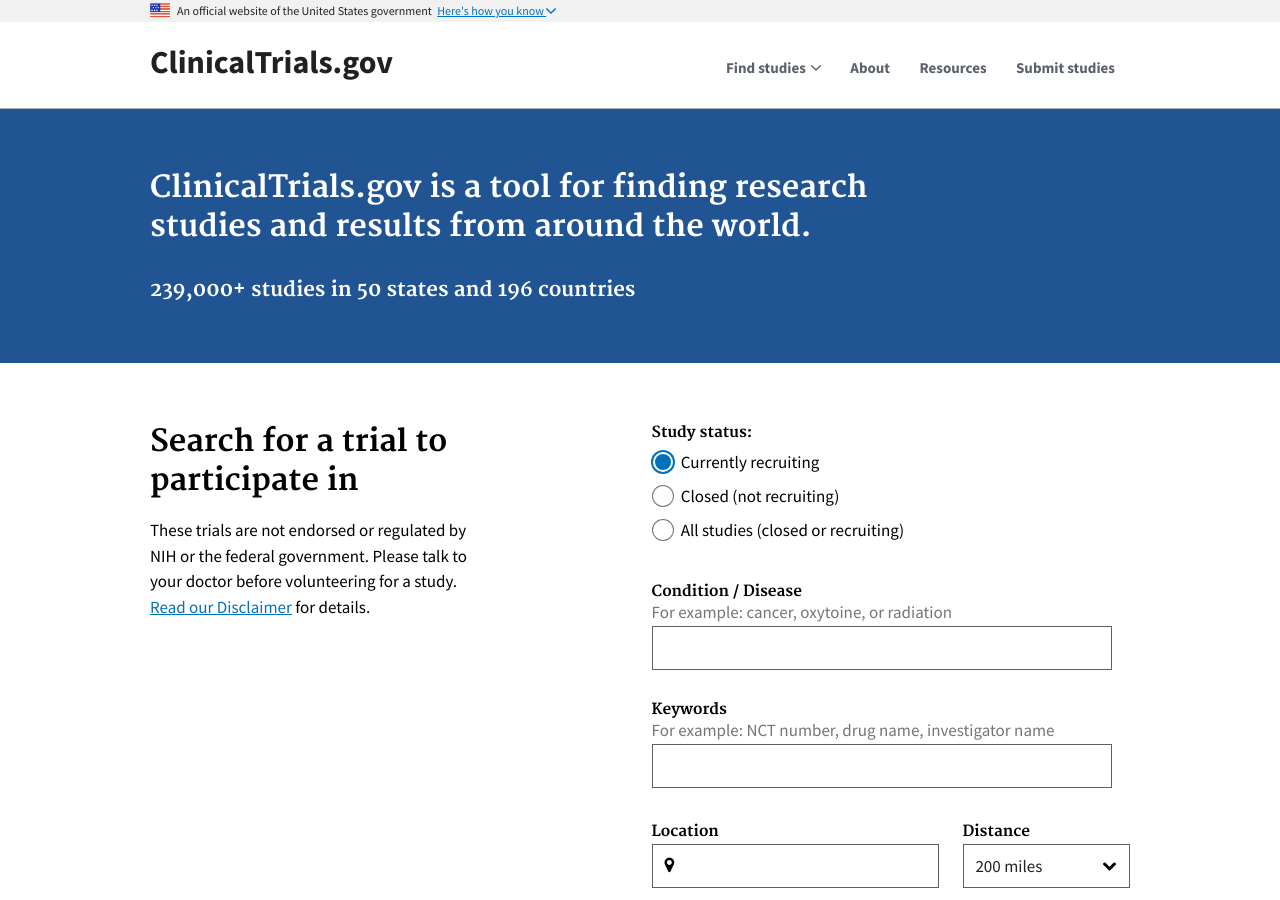
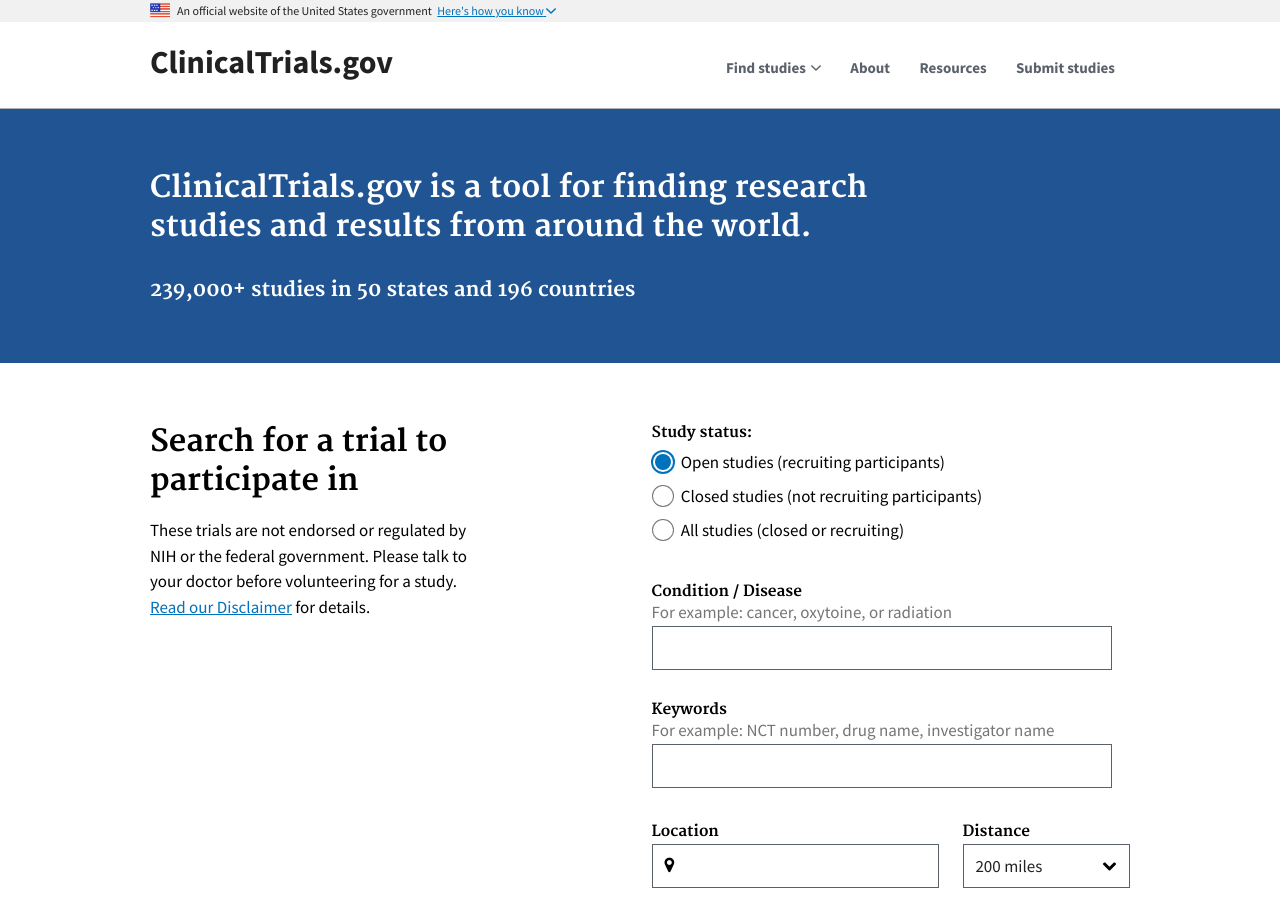
Before and after one commit to 18F/clinical-trials-prototype, a Jekyll site: the page built from pages/home.md, in a window 1280 px wide and 900 px high. Built offline with Jekyll 4.4.1, drawn with Linux system fonts in a browser that asks for light colours.

Commit message:
Update radio content

```diff
--- a/pages/home.md
+++ b/pages/home.md
@@ -36,11 +36,11 @@
             <ul class="usa-unstyled-list">
               <li>
                 <input id="study-recruiting" type="radio" checked name="study-status" value="stanton">
-                <label class="label-radio" for="study-recruiting">Currently recruiting</label>
+                <label class="label-radio" for="study-recruiting">Open studies (recruiting participants)</label>
               </li>
               <li>
                 <input id="study-closed" type="radio" name="study-status" value="anthony">
-                <label class="label-radio" for="study-closed">Closed (not recruiting)</label>
+                <label class="label-radio" for="study-closed">Closed studies (not recruiting participants) </label>
               </li>
               <li>
                 <input id="study-all" type="radio" name="study-status" value="anthony">
```
